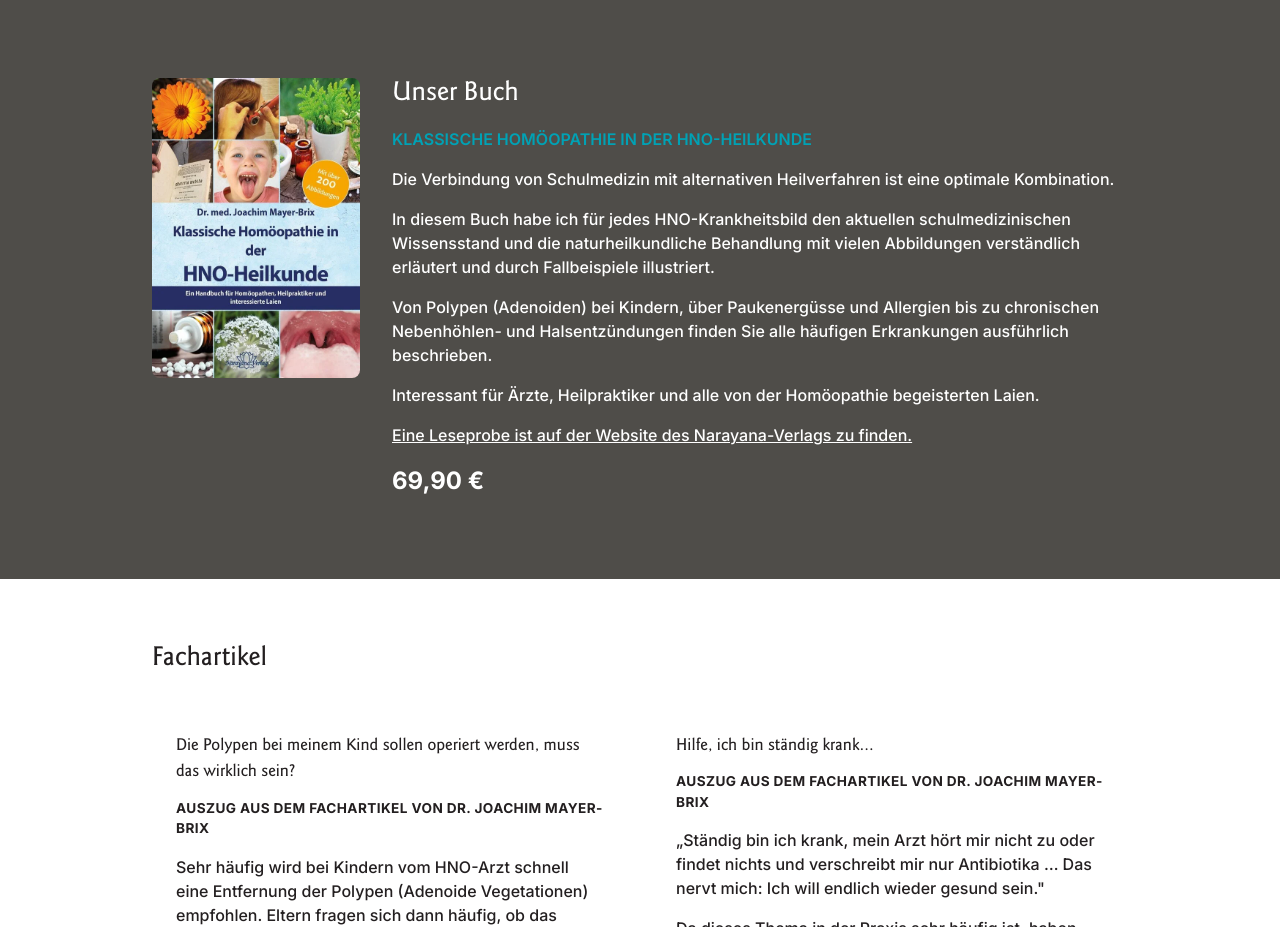
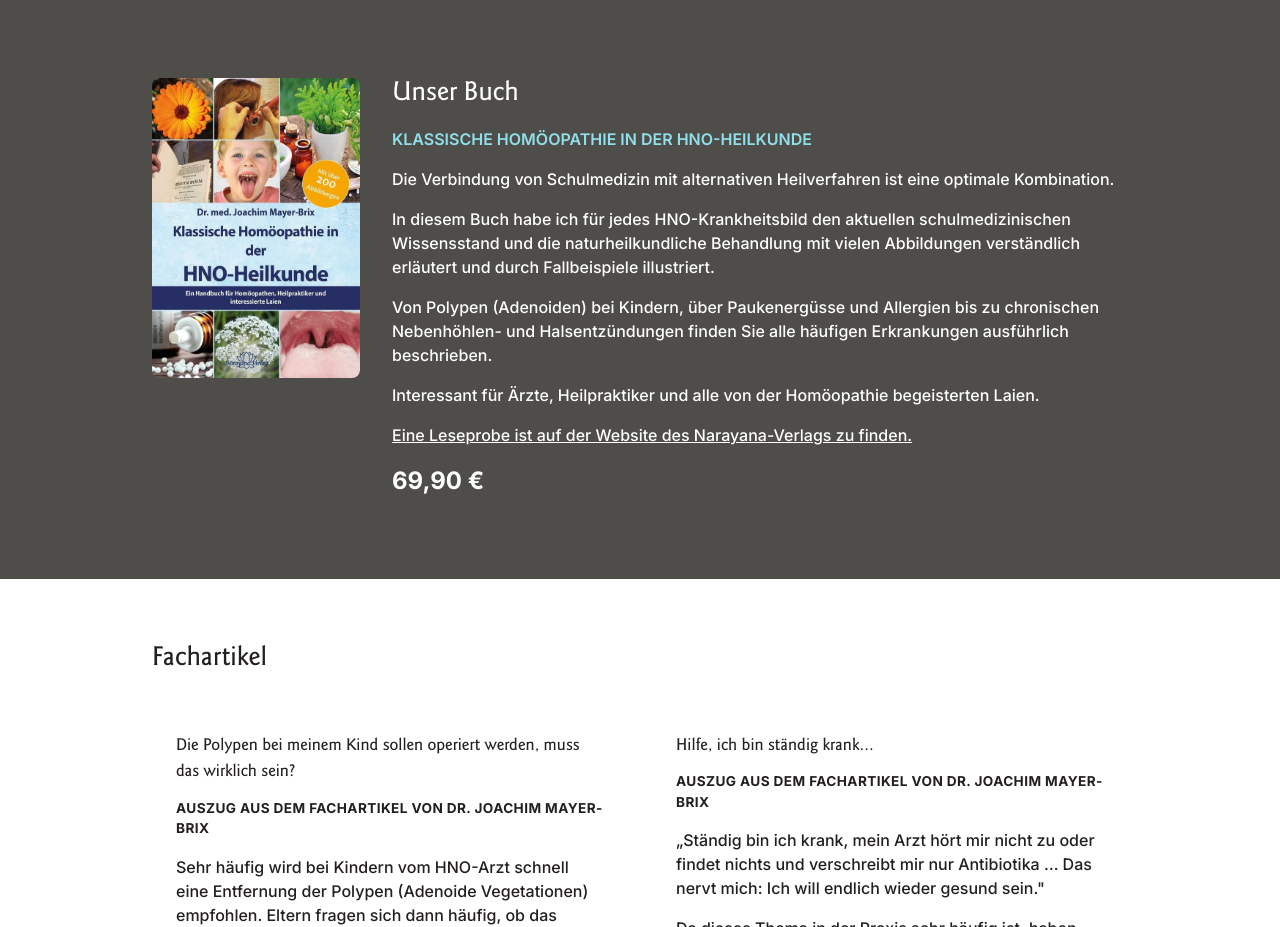
Before and after one commit to JonasASchmidt/dr-mayer-brix, a website with bundled scripts: page index.html in a window 1280 px wide. Shown: the part 4760-5687 px from the top of the page. Built offline with nearby package versions, Linux system fonts and the light colour scheme; a script that the page names is missing.

Commit message:
Fix WCAG AA contrast failure for .uppercase-label in dark Buch section
.uppercase-label used var(--color-brand) (#00a2b5), which measures
~2.74:1 against --color-bg-dark (#4f4d49) - below the 4.5:1 AA
threshold. Added a scoped .section--dark .uppercase-label override
using #8fe0ea (~5.63:1 against #4f4d49, verified with the standard
WCAG relative-luminance formula), without touching the global
--color-brand constant used correctly elsewhere.

Co-Authored-By: Claude Sonnet 5 <noreply@anthropic.com>

```diff
--- a/assets/css/styles.css
+++ b/assets/css/styles.css
@@ -230,6 +230,7 @@ a:focus-visible, button:focus-visible { outline: 3px solid var(--color-brand); o
 .section--dark { background: var(--color-bg-dark); color: #fff; }
 .section--dark h2, .section--dark h3, .section--dark h4 { color: #fff; }
 .section--dark a { color: #fff; }
+.section--dark .uppercase-label { color: #8fe0ea; }
 .section h2 { font-size: 1.75rem; margin-bottom: var(--space-4); }
 .section__lede { font-weight: 700; text-transform: uppercase; font-size: 0.85rem; letter-spacing: 0.03em; color: var(--color-brand-dark); }
 .section p + p { margin-top: var(--space-4); }
```
